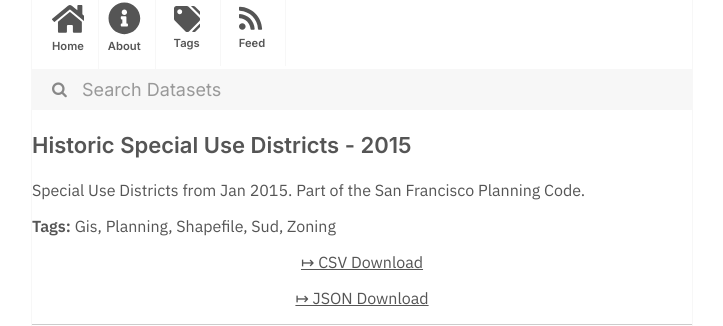
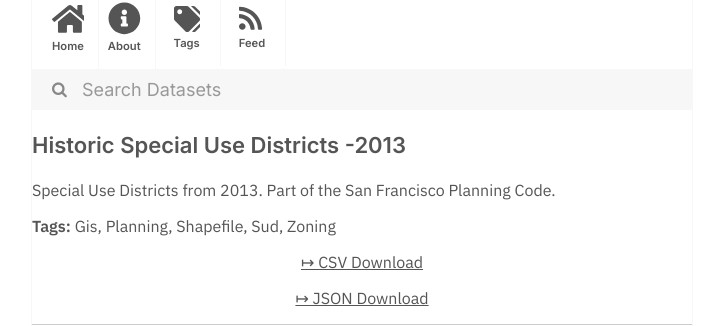
Before and after one commit to dayda-entities/city-of-san-francisco, a Jekyll site: the page built from _posts/2020-11-10-historic-special-use-districts.md, in a window 1280 px wide. Shown: the part 216-542 px from the top of the page, without its empty margins (278-1001 px from the left). Built offline with Jekyll 4.4.1, drawn with Linux system fonts in a browser that asks for light colours.

```diff
--- a/_posts/2020-11-10-historic-special-use-districts.md
+++ b/_posts/2020-11-10-historic-special-use-districts.md
@@ -1,7 +1,7 @@
 ---
-title: Historic Special Use Districts - 2015
-created: '2020-11-10T16:56:30.021156'
-modified: '2020-11-10T16:56:30.021163'
+title: Historic Special Use Districts -2013
+created: '2020-11-10T16:56:51.597654'
+modified: '2020-11-10T16:56:51.597665'
 state: active
 type: dataset
 tags:
@@ -12,9 +12,9 @@ tags:
   - Zoning
 groups:
   - Local Government
-csv_url: 'https://data.sfgov.org/api/views/et47-hd49/rows.csv?accessType=DOWNLOAD'
-json_url: 'https://data.sfgov.org/api/views/et47-hd49/rows.json?accessType=DOWNLOAD'
+csv_url: 'https://data.sfgov.org/api/views/r6jz-e8rw/rows.csv?accessType=DOWNLOAD'
+json_url: 'https://data.sfgov.org/api/views/r6jz-e8rw/rows.json?accessType=DOWNLOAD'
 layout: post
 
 ---
-Special Use Districts from Jan 2015.  Part of the San Francisco Planning Code.
+Special Use Districts from 2013.  Part of the San Francisco Planning Code.
```
